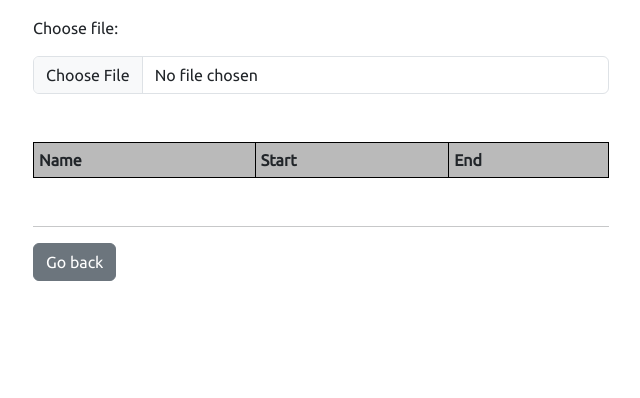
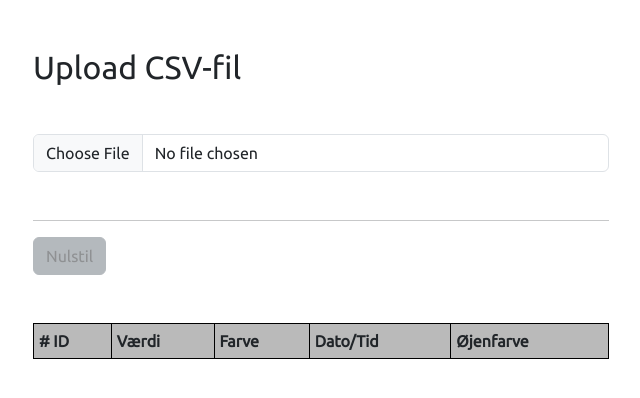
Before and after one commit to mschulzer/Django-matplotlib, a Django app: page /upload/ in a window 1280 px wide. Shown: the top 398 px of the page, without its empty margins (319-959 px from the left). Run offline with Django 5.2, Linux system fonts and the light colour scheme; lists and menus that the app fills with data are empty.

Commit message:
made several changes

```diff
--- a/femtech/templates/_base.html
+++ b/femtech/templates/_base.html
@@ -28,6 +28,12 @@
         th, td {
             padding: 5px;
         }
+        .isDisabled {
+            color: currentColor;
+            cursor: not-allowed;
+            opacity: 0.5;
+            text-decoration: none;
+        }
     </style>
 </head>
 <body>
--- a/femtech/templates/upload.html
+++ b/femtech/templates/upload.html
@@ -4,8 +4,8 @@
 <div class="container mt-3" style="width: 600px;">
     <form action="{% url "upload-data-view" %}" method="POST" enctype="multipart/form-data" id="csvSubmitForm">
         {% csrf_token %}
+        <h2 class="mt-5 mb-5">Upload CSV-fil</h2>
         <div class="form-group">
-            <label for="name" class="mb-3">Choose file: </label>
             <input type="file" name="csv_file" id="csv_file" required="True" class="form-control">
         </div>
         <!--
@@ -14,33 +14,65 @@
         </div>
         -->
     </form>
-
-    <table class="mt-5">
+    <hr class="mt-5">
+    <a href="{% url 'home-view' %}" onClick="javascript:location.reload();" id="btnReset" class="btn btn-secondary isDisabled" disabled>Nulstil</a>
+    {% if uploaded %}<a href="{% url 'plot-view' %}" id="btnPlot" class="btn btn-primary">Plot registrering</a>{% endif %}
+    <table class="mt-5 mb-5">
         <thead>
             <tr>
-                <th>Name</th>
-                <th>Start</th>
-                <th>End</th>
+                <th># ID</th>
+                <th>Værdi</th>
+                <th>Farve</th>
+                <th>Dato/Tid</th>
+                <th>Øjenfarve</th>
             </tr>
         </thead>
         <tbody>
         {% for line in data_dict %}
             <tr>
                 {% for key,value in line.items %}
-                    <td>{{ value }}</td>
+                    {% if key == "color" %}
+                        <td style="background-color: {{value}}; color: rgba(0, 0, 0, 0.25); font-size: 10px;">{{ value }}</td>
+                    {% else %}
+                        <td>{{ value }}</td>
+                    {% endif %}
                 {% endfor %}
             </tr>
         {% endfor %}
         </tbody>
     </table>
-    <hr class="mt-5">
-    <a href="{% url 'home-view' %}" class="btn btn-secondary">Go back</a>
 </div>
 
+<!--
 <script>
 document.querySelector("#csv_file").addEventListener("change", () => {
     document.querySelector("#csvSubmitForm").submit();
+    document.querySelector("#btnReset").classList.remove("isDisabled");
 });
 </script>
+-->
+<script>
+    // Check local storage on page load and remove "isDisabled" class if the form was submitted
+    window.addEventListener("load", () => {
+        if (localStorage.getItem("formSubmitted") === "true") {
+            document.querySelector("#btnReset").classList.remove("isDisabled");
+        }
+    });
+
+    // Set up event listener for file input change
+    document.querySelector("#csv_file").addEventListener("change", () => {
+        document.querySelector("#csvSubmitForm").submit();
+        document.querySelector("#btnReset").classList.remove("isDisabled");
+
+        // Set the form submission state in local storage
+        localStorage.setItem("formSubmitted", "true");
+    });
+
+    // Optional: clear local storage when resetting the form
+    document.querySelector("#btnReset").addEventListener("click", () => {
+        localStorage.removeItem("formSubmitted");
+    });
+    </script>
+
 
 {% endblock %}
--- a/femtech/views.py
+++ b/femtech/views.py
@@ -7,18 +7,39 @@ import io
 import urllib, base64
 import json
 from django.views.decorators.csrf import csrf_exempt
+import pandas as pd
+from datetime import datetime
 
 def home_view(request):
-    return render(request, "home.html", {})
+    #return render(request, "home.html", {})
+    return HttpResponseRedirect("/upload")
 
 def plot_view(request):
-    plt.figure(figsize=(6,4))
-    plt.plot([1, 2, 3, 4, 5, 6, 7, 8, 9], [10, 20, 25, 30, 31, 33, 45, 50, 55], marker='o')
-    plt.title("Sample Plot")
-    plt.xlabel("X-axis")
-    plt.ylabel("Y-axis")
+    data = request.session.get('my_data', [])
+    filtered_data = [
+    {'timestamp': datetime.strptime(item['timestamp'], '%Y-%m-%d %H:%M:%S'), 'value': item['value']}
+    for item in data
+    if item['timestamp'] != 'timestamp'  # Skip header or invalid row
+    ]
 
+    # Sort data by 'timestamp' in ascending order
+    filtered_data.sort(key=lambda x: x['timestamp'])
+
+    timestamps = [item['timestamp'] for item in filtered_data]
+    values = [item['value'] for item in filtered_data]
+    values_to_int = [int(x) for x in values]
+    timestamps = pd.to_datetime(timestamps)
+
+    plt.figure(figsize=(8,5))
+    plt.plot(timestamps, values_to_int, marker='o')
+    plt.xlabel("Tidspunkt")
+    plt.ylabel("Registrering")
+    plt.xticks(rotation=45)
+    max_y = max(values_to_int)
+    plt.yticks(range(0, int(max_y) + 100, 100))
+    plt.tight_layout()
     buf = io.BytesIO()
+    plt.grid()
     plt.savefig(buf, format='png')
     buf.seek(0)
     string = base64.b64encode(buf.read())
@@ -52,6 +73,7 @@ def post_data_view(request):
 def upload_data_view(request):
     data = {}
     my_data = []
+    isUploaded = False
 
     if request.method == "GET":
         return render(request, "upload.html", data)
@@ -65,19 +87,59 @@ def upload_data_view(request):
 
     file_data = csv_file.read().decode("utf-8")
     lines = file_data.split("\n")
+    isUploaded = True
 
     for line in lines:
         if len(line) > 0:
             fields = line.split(",")
+            print(fields)
+            """
             data_dict = {}
-            data_dict["id"] = fields[1]
-            data_dict["name"] = fields[2]
-            data_dict["start_date_time"] = fields[3]
+            data_dict["ID"] = fields[0]
+            data_dict["value"] = fields[1]
+            data_dict["color"] = fields[2]
+            data_dict["timestamp"] = fields[3]
+            data_dict["eye"] = fields[4]
+
+            my_data.append(data_dict)
+            """
+                    # Skip the header row by checking if the fields match the header names
+            if fields[2].strip() == "timestamp":  # Adjust to actual header name if needed
+                continue
+
+            data_dict = {}
+            data_dict["ID"] = fields[0]
+            data_dict["value"] = fields[3]
+            data_dict["color"] = fields[1]
+            data_dict["timestamp"] = fields[2].strip()  # Remove whitespace
+            data_dict["eye"] = fields[4]
+
+            # Convert timestamp to datetime only if it is a string
+            if isinstance(data_dict["timestamp"], str):
+                try:
+                    data_dict["timestamp"] = datetime.strptime(data_dict["timestamp"], '%Y-%m-%d %H:%M:%S')
+                except ValueError:
+                    continue  # Skip rows with invalid timestamp format
 
             my_data.append(data_dict)
 
+    # Sort by timestamp in ascending order
+    my_data.sort(key=lambda x: x["timestamp"])
+
+
+    # Convert datetime objects back to strings for session storage
+    for item in my_data:
+        if isinstance(item["timestamp"], datetime):
+            item["timestamp"] = item["timestamp"].strftime('%Y-%m-%d %H:%M:%S')
+
+    print(my_data)
+    request.session["my_data"] = my_data
+
+    #my_data = my_data[1:]
+
     context = {
-        'data_dict': my_data[1:],
+        'data_dict': my_data,
+        'uploaded': isUploaded,
     }
 
     return render(request, "upload.html", context)
```
Also changed, not shown: femtech/templates/plot.html (+3 -3 lines), db.sqlite3.
